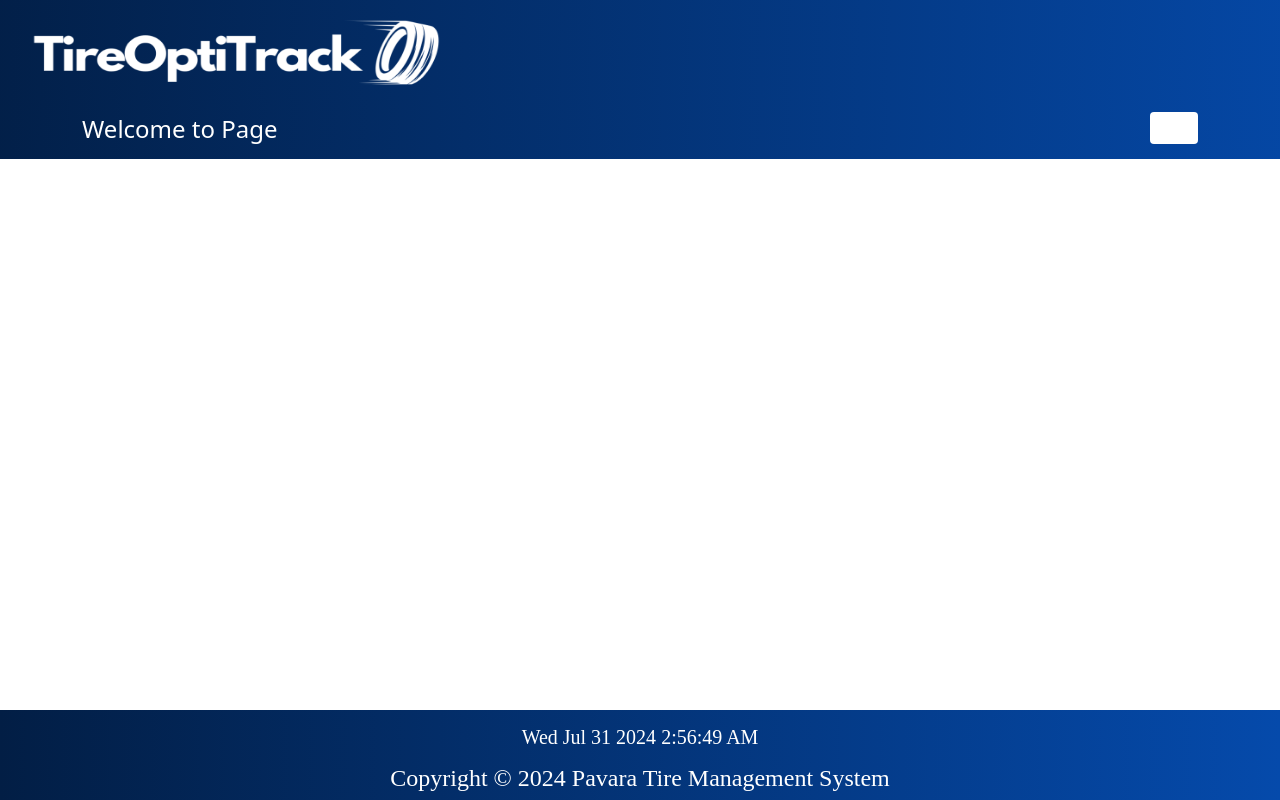
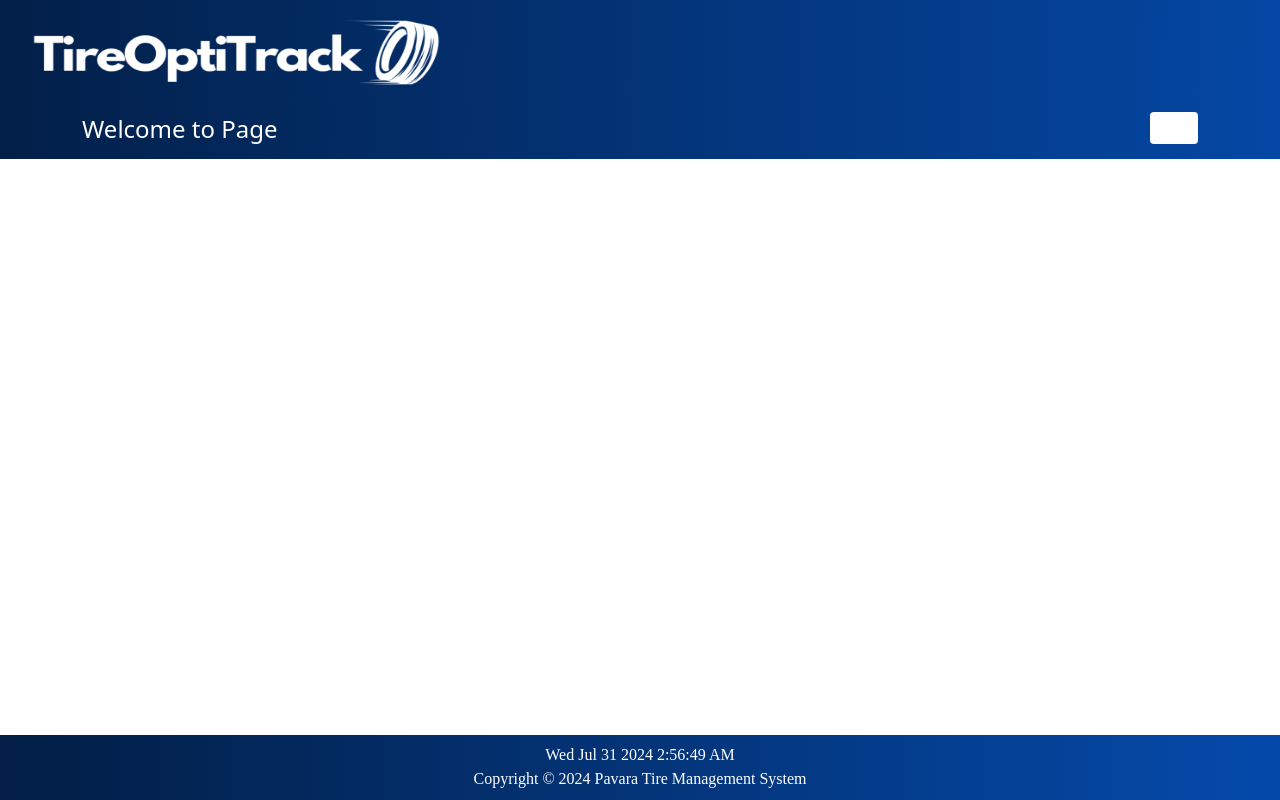
Before and after one commit to Udana-Gits/TireManagementProject, a React (Create React App) app: page /navbar in a window 1280 px wide. Built offline with nearby package versions, Linux system fonts and the light colour scheme.

Commit message:
Update Footer.css

```diff
--- a/src/components/auth/CSS/Footer.css
+++ b/src/components/auth/CSS/Footer.css
@@ -1,32 +1,34 @@
 .footer{
-    height: 90px;
+    height: 65px;
     flex-shrink: 0;
     border-radius: 0px;
     background: linear-gradient(90deg, #021E45 0%, #054AAB 100%);
-    position: fixed;
+    position:fixed;
     bottom: 0;
     width: 100%;
 }
 
 .footercomponent{
     width: 608px;
-    height: 39.857px;
+    height: 30px;
     flex-shrink: 0;
     color: #FFF;
     text-align: center;
     font-family: Poppins;
-    font-size: 24px;
+    font-size: 16px;
     font-style: normal;
     font-weight: 300;
     line-height: normal;
+    transform: translateY(-50%);
 }
 
 .timer{
     color: #FFF;
     text-align: center;
     font-family: Poppins;
-    font-size: 20px;
+    font-size: 16px;
     font-style: normal;
     font-weight: 300;
     line-height: normal;
+    transform: translateY(-30%);
 }
```
